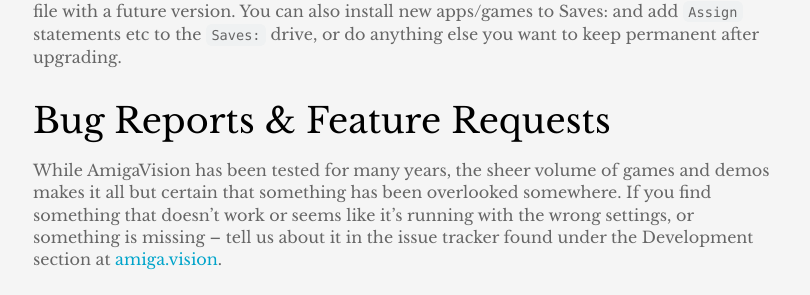
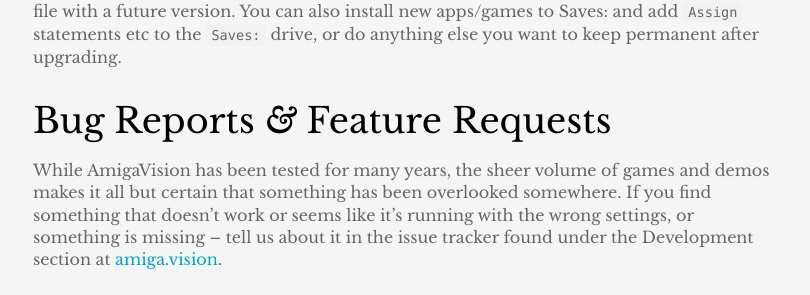
Before and after one commit to amigavision/amigavision.github.io, a Jekyll site: the page built from docs.md, in a window 1280 px wide and 900 px high, scrolled down 11283 px. Shown: the part 161-456 px from the top of the window, without its empty margins (232-1042 px from the left). Built offline with Jekyll 4.4.1, drawn with Linux system fonts in a browser that asks for light colours.

Commit message:
Typography

```diff
--- a/docs.md
+++ b/docs.md
@@ -317,7 +317,7 @@
 
 This will take the setting you copied to `Saves:Custom/Prefs-Env` and put them in RAM: when booting the image, so you can keep your own settings even when replacing the `MegaAGS.hdf` file with a future version. You can also install new apps/games to Saves: and add `Assign` statements etc to the `Saves:` drive, or do anything else you want to keep permanent after upgrading.
 
-## Bug Reports & Feature Requests
+## Bug Reports *&* Feature Requests
 
 While AmigaVision has been tested for many years, the sheer volume of games and demos makes it all but certain that something has been overlooked somewhere. If you find something that doesn't work or seems like it's running with the wrong settings, or something is missing -- tell us about it in the issue tracker found under the Development section at [amiga.vision].
 
```
